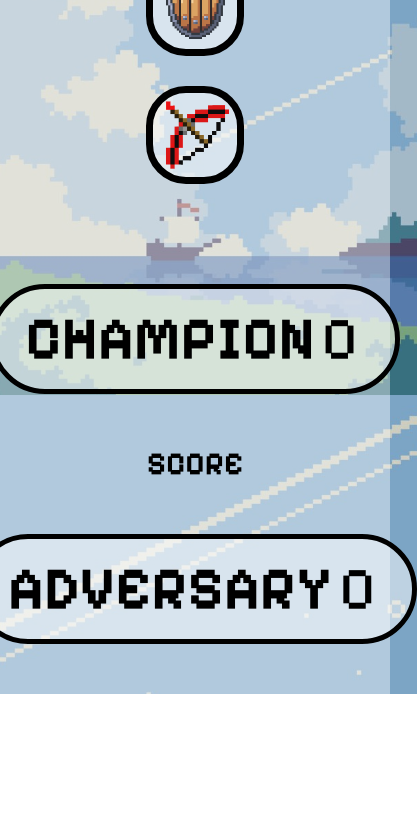
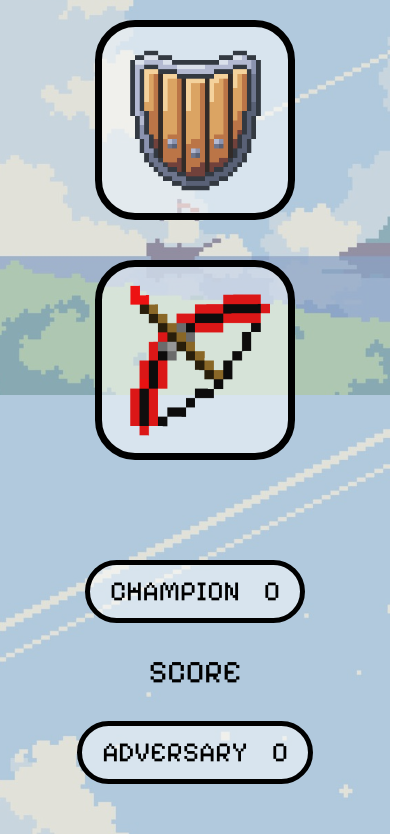
Before and after one commit to Ben-Long50/rock-paper-scissors, a plain HTML site: page index.html in a window 390 px wide. Shown: the part 449-1283 px from the top of the page, 417 px wide, since content can reach past the window. Before the commit the page ends 1143 px from the top, so only its background shows below. Drawn offline with Linux system fonts and the light colour scheme.

Commit message:
changed font sizes to be responsive to screen size

```diff
--- a/index.html
+++ b/index.html
@@ -14,13 +14,13 @@
         <button class="shield"></button>
         <button class="bow"></button>
     </div>
-    <h2 id="outcome-message"></h2>
+    <h3 id="outcome-message"></h3>
     <div class="score-card">
         <div class="score-counter">
             <h2 class="player-name">CHAMPION</h2>
             <div class="champion-score"></div>
         </div>
-        <h1>SCORE</h1>
+        <h2>SCORE</h2>
         <div class="score-counter">
             <h2 class="player-name">ADVERSARY</h2>
             <div class="adversary-score"></div>
--- a/style.css
+++ b/style.css
@@ -31,7 +31,7 @@ body{
 .heading{
     padding: 0;
     margin: 0;
-    font-size: 80px;
+    font-size: calc(16px + 5vw);
     text-align: center;
     letter-spacing: 20px;
 }
@@ -39,34 +39,31 @@ body{
 h2{
     padding: 0;
     margin: 0;
-    font-size: 60px;
+    font-weight: 400;
+    font-size: calc(16px + 4vw);
+}
+
+h3 {
+    padding: 0;
+    margin: 0;
+    font-weight: 400;
+    font-size: calc(16px + 2vw);
 }
 
 #weapon-list{
     box-sizing: border-box;
     display: flex;
-    gap: 30px;
+    flex-wrap: wrap;
+    gap: 40px;
     width: 100%;
-    justify-content: space-between;
+    justify-content: center;
     align-items: flex-start;
 }
 
-@media (max-width: 1000px) {
-    .heading{
-        font-size: 50px;
-    }
-    #weapon-list {
-        flex-direction: column;
-        justify-content: center;
-    }
+@media (max-width: 800px) {
     .score-card {
         flex-direction: column;
         justify-content: center;
-    }
-    .sword,
-    .shield,
-    .bow {
-        flex-basis: 25vw;
     }
 }
 
@@ -79,6 +76,7 @@ h2{
     background-repeat: no-repeat;
     aspect-ratio: 1 / 1;
     flex-basis: 25vw;
+    min-width: 200px;
     align-self: center;
 }
 
@@ -101,9 +99,6 @@ h2{
 }
 
 #outcome-message {
-    display: flex;
-    flex-direction: column;
-    justify-content: center;
     flex-grow: 1;
     text-align: center;
     padding-left: 15%;
@@ -113,6 +108,7 @@ h2{
 .score-card{
     width: 100%;
     display: flex;
+    flex-wrap: wrap;
     justify-content: space-between;
     align-items: center;
     gap: 30px;
@@ -122,18 +118,18 @@ h2{
     display: flex;
     justify-content: space-between;
     align-items: center;
-    height: 100px;
-    padding: 0 30px;
+    gap: 24px;
+    padding: 10px 20px;
     border: solid black 5px;
     border-radius: 100px;
     background-color: rgba(255, 255, 255, 0.5);
 }
 
+.player-name,
 .adversary-score,
 .champion-score{
-    font-size: 60px;
+    font-size: calc(16px + 3vw);
     text-align: center;
-    width: 50px;
 }
 
 .hovered-weapon{
```
